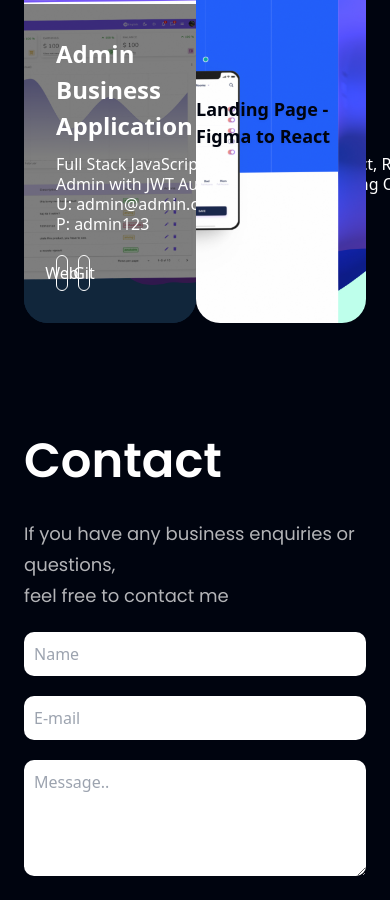
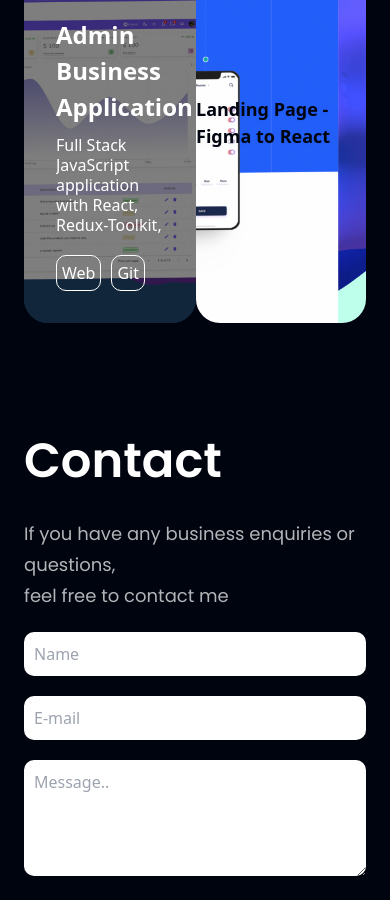
Before and after one commit to slido/dkoletic.com, a React (Create React App) app: page / in a window 390 px wide. Shown: the part 3960-4860 px from the top of the page. Built offline with nearby package versions, Linux system fonts and the light colour scheme.

Commit message:
mobile responsive

```diff
--- a/public/index.html
+++ b/public/index.html
@@ -16,7 +16,7 @@
     <meta name="keywords" content="Denis Koletic, Full Stack JavaScript Developer, Personal Portfolio, ReactJS, NodeJS, TypeScript, NextJS, Express, Tailwind CSS, Material UI" />
     <title>Denis Koletic</title>
   </head>
-  <body style="overflow-x: hidden;">
+  <body>
     <noscript>You need to enable JavaScript to run this app.</noscript>
     <div id="root"></div>
 
--- a/src/components/ProjectsCard.jsx
+++ b/src/components/ProjectsCard.jsx
@@ -34,7 +34,7 @@ const ProjectsCard = ({
         <h2 className="mb-[10px] font-semibold sm:text-[32px] text-[24px]">
           {title}
         </h2>
-        <p className="font-normal text-[16px] leading-[20.16px] mb-[10px] whitespace-pre">
+        <p className="font-normal text-[16px] leading-[20.16px] mb-[10px] md:whitespace-pre ss:smallprojects">
           {description}
         </p>
         <div className="flex w-[20%] justify-start mt-[10px]">
@@ -43,7 +43,7 @@ const ProjectsCard = ({
               href={link}
               rel="noreferrer"
               target="_blank"
-              className="w-[50%] border-[#fff] border-solid p-[5px] mr-[10px] border-[1px] rounded-[10px] flex justify-center"
+              className="w-[50%] border-[#fff] border-solid p-[5px] mr-[10px] border-[1px] rounded-[10px] flex justify-center ss:w-[30px] xs:w-[60px]"
             >
               Web
             </a>
@@ -52,7 +52,7 @@ const ProjectsCard = ({
             href={git}
             rel="noreferrer"
             target="_blank"
-            className="w-[50%] border-[#fff] p-[5px] border-solid  border-[1px] rounded-[10px] flex justify-center"
+            className="w-[50%] border-[#fff] p-[5px] border-solid  border-[1px] rounded-[10px] flex justify-center  ss:w-[30px] xs:w-[60px]"
           >
             Git
           </a>
--- a/src/index.css
+++ b/src/index.css
@@ -150,6 +150,12 @@ body {
 
 @layer components {
 
+  .smallprojects {
+    overflow: hidden;
+    height: 100px;
+    white-space: pre-line;
+  }
+
 .canvas-xl {
   height: 850px !important;
   position: relative !important;
```
